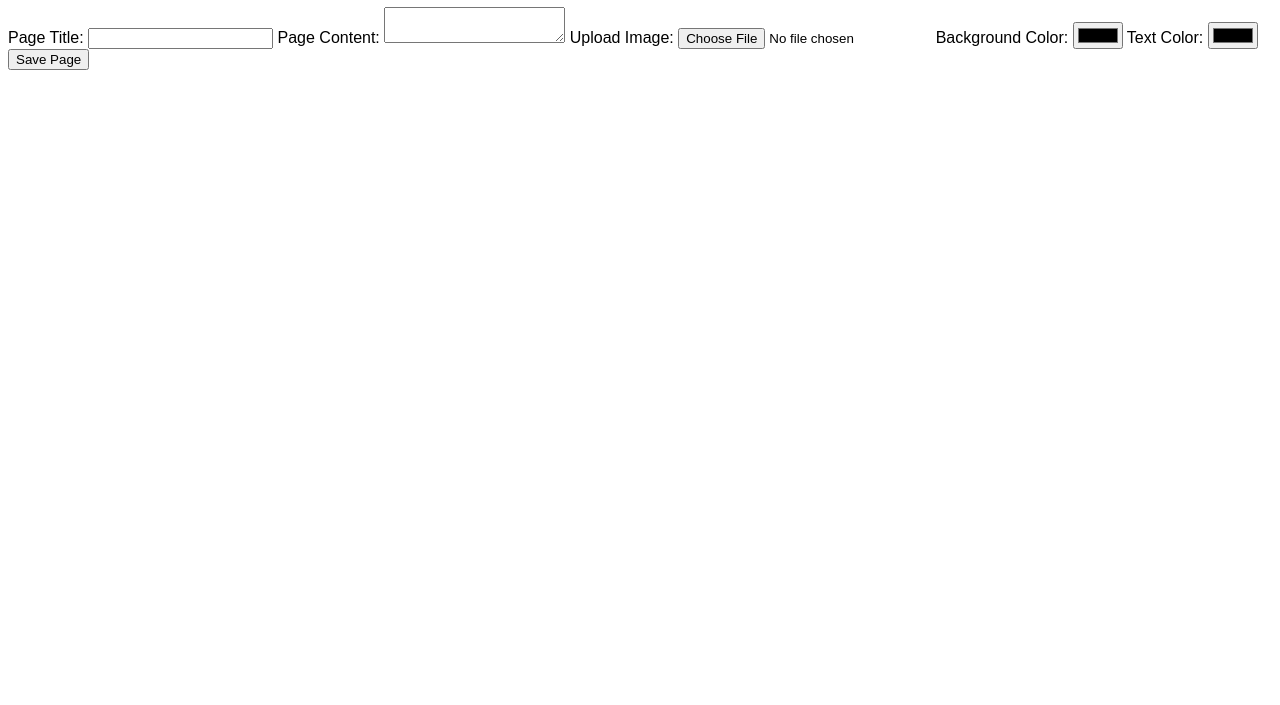
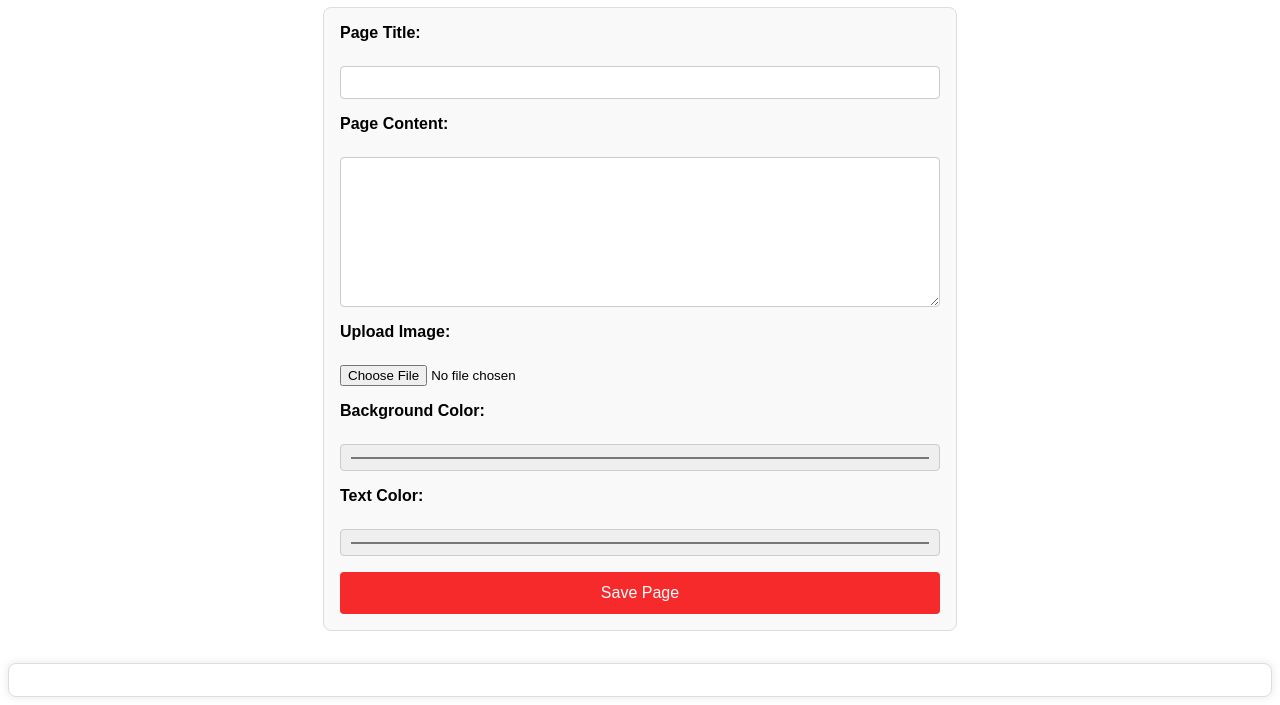
Before and after one commit to MysticNate/final-prj, a website built with Vite: page pages/marketing.html in a window 1280 px wide. Shown: the part 119-824 px from the top of the page. Before the commit the page ends 800 px from the top, so only its background shows below. Built offline with nearby package versions, Linux system fonts and the light colour scheme.

Commit message:
css finishes

```diff
--- a/pages/marketing.html
+++ b/pages/marketing.html
@@ -5,7 +5,7 @@
     <meta name="viewport" content="width=device-width, initial-scale=1.0">
     <title>Marketing Page Editor</title>
     <link rel="stylesheet" href="../styles/index.css">
-
+    <link rel="stylesheet" href="../styles/marketing.css">
     <script src="../scripts/index.js" type="module" defer></script>
 </head>
 <body>
--- /dev/null
+++ b/styles/campaign.css
@@ -0,0 +1,63 @@
+/* marketing.css */
+
+/* Style for the main section */
+main {
+    background-color: #f9f9f9;
+    padding: 20px;
+    border-radius: 8px;
+    box-shadow: 0 0 10px rgba(244, 225, 225, 0.1);
+    max-width: 800px;
+    margin: 0 auto;
+}
+
+h1 {
+    color: #333;
+    font-family: 'Arial', sans-serif;
+    border-bottom: 2px solid #c2defb;
+    padding-bottom: 10px;
+    margin-bottom: 20px;
+}
+
+form {
+    background-color: #fff;
+    padding: 20px;
+    border-radius: 8px;
+    box-shadow: 0 0 10px rgba(0, 0, 0, 0.1);
+}
+
+label {
+    display: block;
+    margin-bottom: 10px;
+    font-weight: bold;
+}
+
+input[type="text"],
+input[type="date"] {
+    width: 100%;
+    padding: 8px;
+    margin-bottom: 20px;
+    border: 1px solid #ccc;
+    border-radius: 4px;
+}
+
+button {
+    background-color: #f33434;
+    color: #fff;
+    border: none;
+    padding: 10px 15px;
+    border-radius: 4px;
+    font-size: 16px;
+    cursor: pointer;
+    transition: background-color 0.3s ease;
+}
+
+button:hover {
+    background-color: #931111;
+}
+
+#currentCampaign {
+    background-color: #b3c2c5;
+    padding: 15px;
+    border-radius: 8px;
+    box-shadow: 0 0 10px rgba(0, 0, 0, 0.1);
+}
--- /dev/null
+++ b/styles/marketing.css
@@ -0,0 +1,75 @@
+
+form {
+    display: grid;
+    gap: 1rem;
+    max-width: 600px;
+    margin: 0 auto;
+    padding: 1rem;
+    border: 1px solid #ddd;
+    border-radius: 8px;
+    background-color: #f9f9f9;
+}
+h1{
+    text-align:center;
+}
+label {
+    font-weight: bold;
+    margin-bottom: 0.5rem;
+    display: block;
+}
+
+input[type="text"],
+textarea,
+input[type="color"] {
+    width: 100%;
+    padding: 0.5rem;
+    border: 1px solid #ccc;
+    border-radius: 4px;
+    box-sizing: border-box;
+}
+
+textarea {
+    height: 150px;
+    resize: vertical;
+}
+
+input[type="file"] {
+    border: none;
+}
+
+button[type="submit"] {
+    background-color: #f62a2a;
+    color: white;
+    padding: 0.75rem 1.5rem;
+    border: none;
+    border-radius: 4px;
+    font-size: 1rem;
+    cursor: pointer;
+    transition: background-color 0.3s;
+}
+
+button[type="submit"]:hover {
+    background-color: #c1370d;
+}
+
+/* Preview container styling */
+#marketingPagePreview {
+    margin-top: 2rem;
+    padding: 1rem;
+    border: 1px solid #ddd;
+    border-radius: 8px;
+    background-color: #fff;
+    box-shadow: 0 0 10px rgba(0, 0, 0, 0.1);
+}
+
+/* Responsive design */
+@media (max-width: 768px) {
+    form {
+        padding: 1rem;
+        border: none;
+    }
+
+    button[type="submit"] {
+        width: 100%;
+    }
+}
```
Also changed, not shown: pages/campaign.html (+1 -1 lines).
